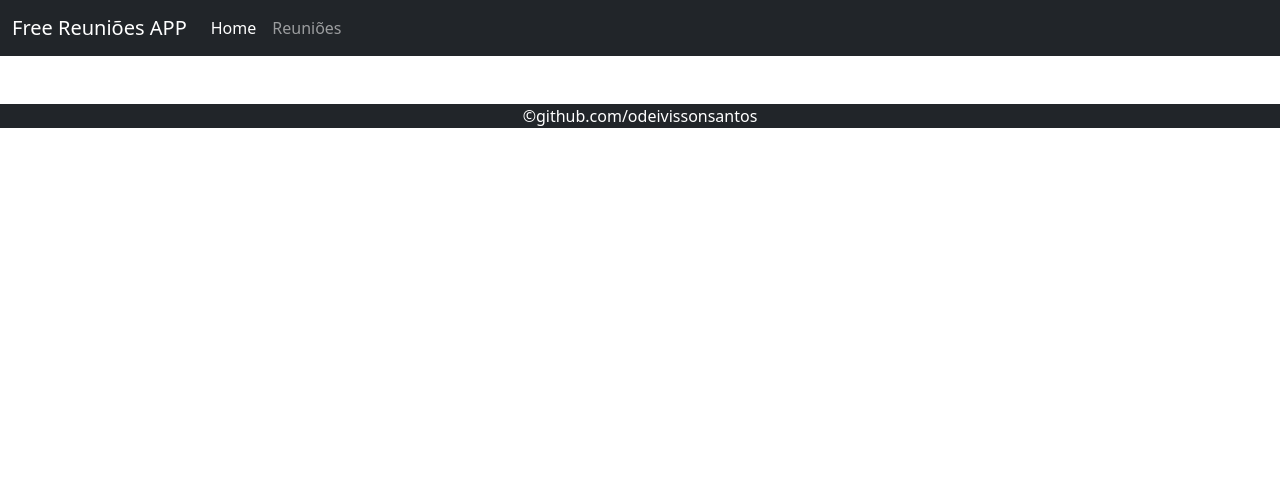
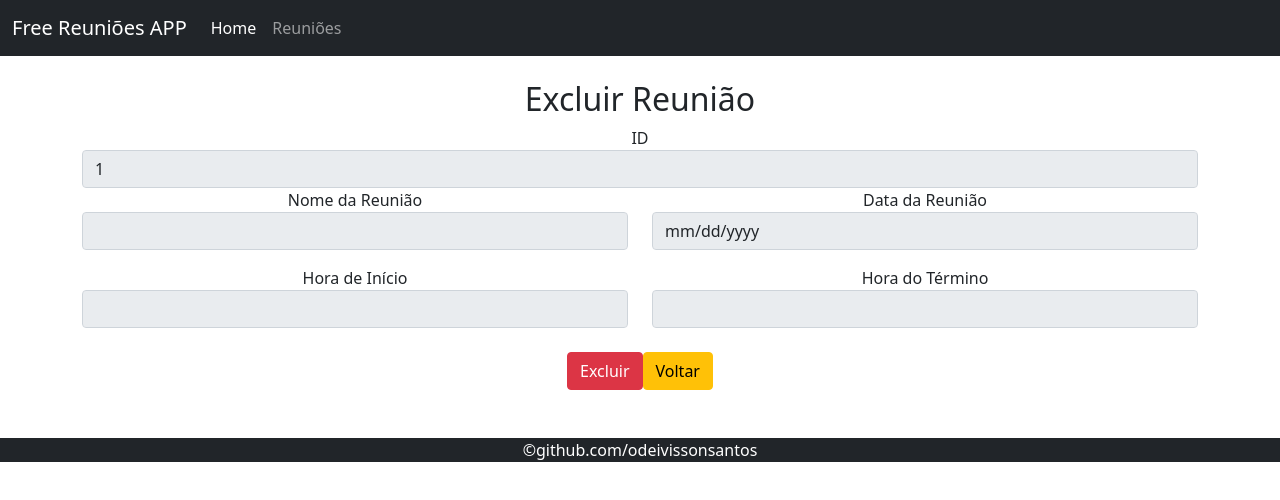
Before and after one commit to odeivissonsantos/Free-Reunioes-Angular, an Angular app: page /reunioes-delete/1 in a window 1280 px wide. Before the commit this address led to /. Shown: the top 500 px of the page. Built offline with nearby package versions, Linux system fonts and the light colour scheme; no server answers.

Commit message:
delete ffinalizado

```diff
--- a/src/app/components/reunioes/reunioes-delete/reunioes-delete.component.css
+++ b/src/app/components/reunioes/reunioes-delete/reunioes-delete.component.css
@@ -0,0 +1,3 @@
+div{
+    text-align: center;
+}
--- a/src/app/components/reunioes/reunioes-delete/reunioes-delete.component.html
+++ b/src/app/components/reunioes/reunioes-delete/reunioes-delete.component.html
@@ -1 +1,35 @@
-<p>reunioes-delete works!</p>
+<div class="container mt-4">
+    <h2>Excluir Reunião</h2>
+
+<form class="row form-floating">
+        <div>
+            <label for="nome">ID</label>
+            <input [(ngModel)]="reuniao.id" type="text" class="form-control" name="id" id="nome" disabled >
+        </div>
+
+        <div class="col-md-6">
+            <label for="nome">Nome da Reunião</label>
+            <input [(ngModel)]="reuniao.nome" type="text" class="form-control" name="nome" id="nome" disabled>
+        </div>
+
+        <div class="col-md-6">
+            <label for="data">Data da Reunião</label>
+            <input [(ngModel)]="reuniao.data" type="date" class="form-control" name="data" id="data" disabled>
+        </div>
+
+        <div class="col-md-6 mt-3">
+            <label for="inicio">Hora de Início</label>
+            <input [(ngModel)]="reuniao.horaInicio" type="text" class="form-control" name="horaInicio" id="inicio" disabled>
+        </div>
+
+        <div class="col-md-6 mt-3">
+            <label for="termino">Hora do Término</label>
+            <input [(ngModel)]="reuniao.horaTermino" type="text" class="form-control" name="horaTermino" id="termino" disabled>
+        </div>
+</form>
+
+<div class="buttons mt-4">
+    <button (click)="deletar()" class="btn btn-danger">Excluir</button>
+    <button (click)="voltar()" class="btn btn-warning">Voltar</button>
+</div>
+</div>
--- a/src/app/components/reunioes/reunioes-delete/reunioes-delete.component.ts
+++ b/src/app/components/reunioes/reunioes-delete/reunioes-delete.component.ts
@@ -1,4 +1,7 @@
+import { ReuniaoService } from './../reuniao.service';
 import { Component, OnInit } from '@angular/core';
+import { ActivatedRoute, Router } from '@angular/router';
+import { Reuniao } from '../reuniao.model';
 
 @Component({
   selector: 'app-reunioes-delete',
@@ -6,10 +9,35 @@ import { Component, OnInit } from '@angular/core';
   styleUrls: ['./reunioes-delete.component.css']
 })
 export class ReunioesDeleteComponent implements OnInit {
+  reuniao: Reuniao = {
+    id:'',
+    nome: '',
+    data: '',
+    horaInicio: '',
+    horaTermino: ''
+  }
 
-  constructor() { }
+  constructor(private service: ReuniaoService, private route: ActivatedRoute, private router: Router) { }
 
   ngOnInit(): void {
+    this.reuniao.id! = this.route.snapshot.paramMap.get('id')!
+    this.buscarPorId()
+  }
+
+  buscarPorId(): void {
+    this.service.buscarPorId(this.reuniao.id!).subscribe((resposta) => {
+      this.reuniao = resposta
+    })
+  }
+
+  deletar(): void {
+    this.service.deletar(this.reuniao.id!).subscribe((resposta) => {
+      this.router.navigate(['reunioes-list'])
+    })
+  }
+
+  voltar(): void {
+    this.router.navigate(['reunioes-list'])
   }
 
 }
--- a/src/app/components/reunioes/reunioes-list/reunioes-list.component.html
+++ b/src/app/components/reunioes/reunioes-list/reunioes-list.component.html
@@ -22,8 +22,8 @@
                 </a>
             </td>
             <td>
-                <button class="btn btn-warning">Editar</button>
-                <button class="btn btn-danger">Excluir</button>
+                <a routerLink="/reunioes-edit/{{ reuniao.id }}" class="btn btn-warning">Editar</a>
+                <a routerLink="/reunioes-delete/{{ reuniao.id }}" class="btn btn-danger">Excluir</a>
             </td>
 
         </tr>
```
Also changed, not shown: src/app/app-routing.module.ts (+11 -0 lines), 1 other file (tests, documents, lock files or other folders).
